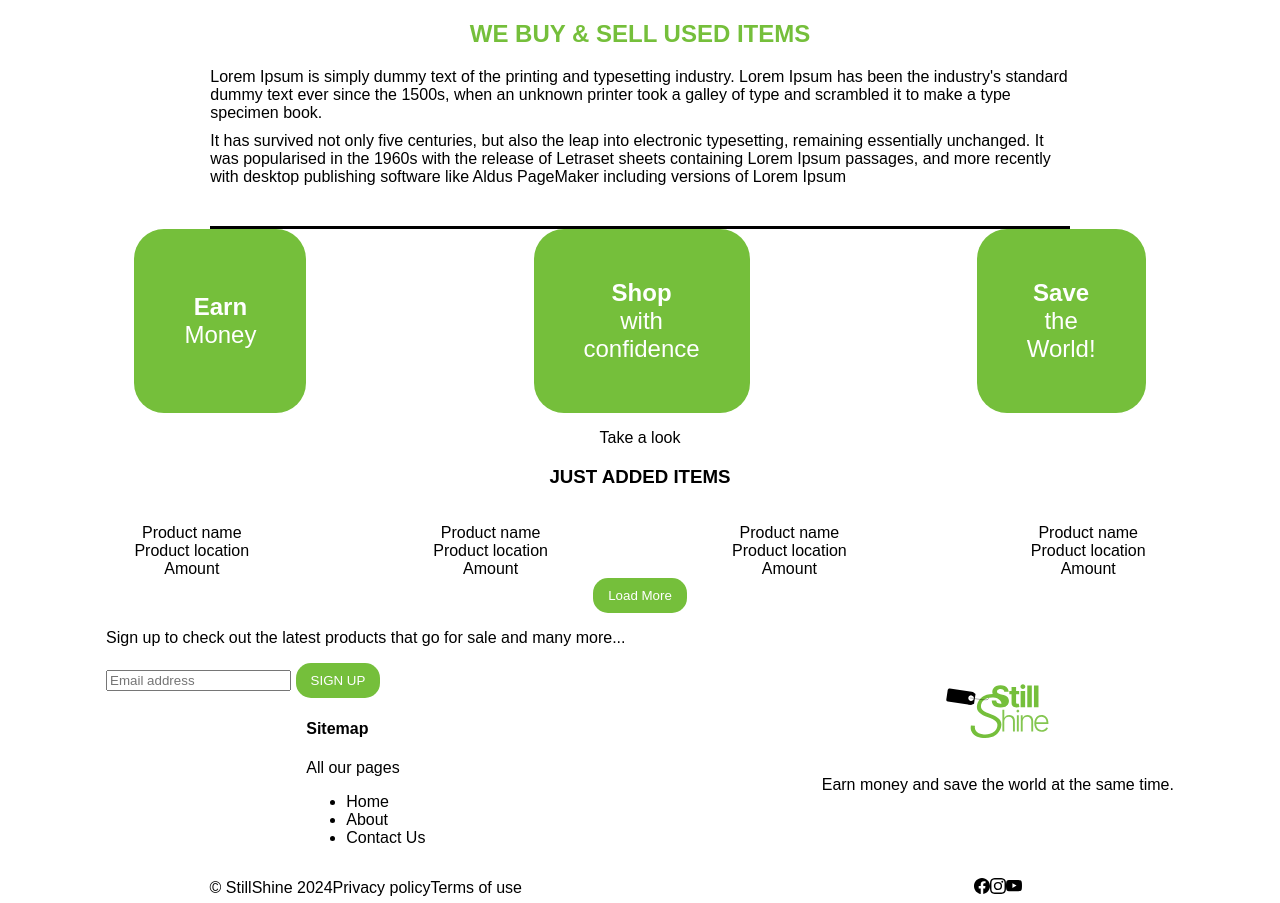
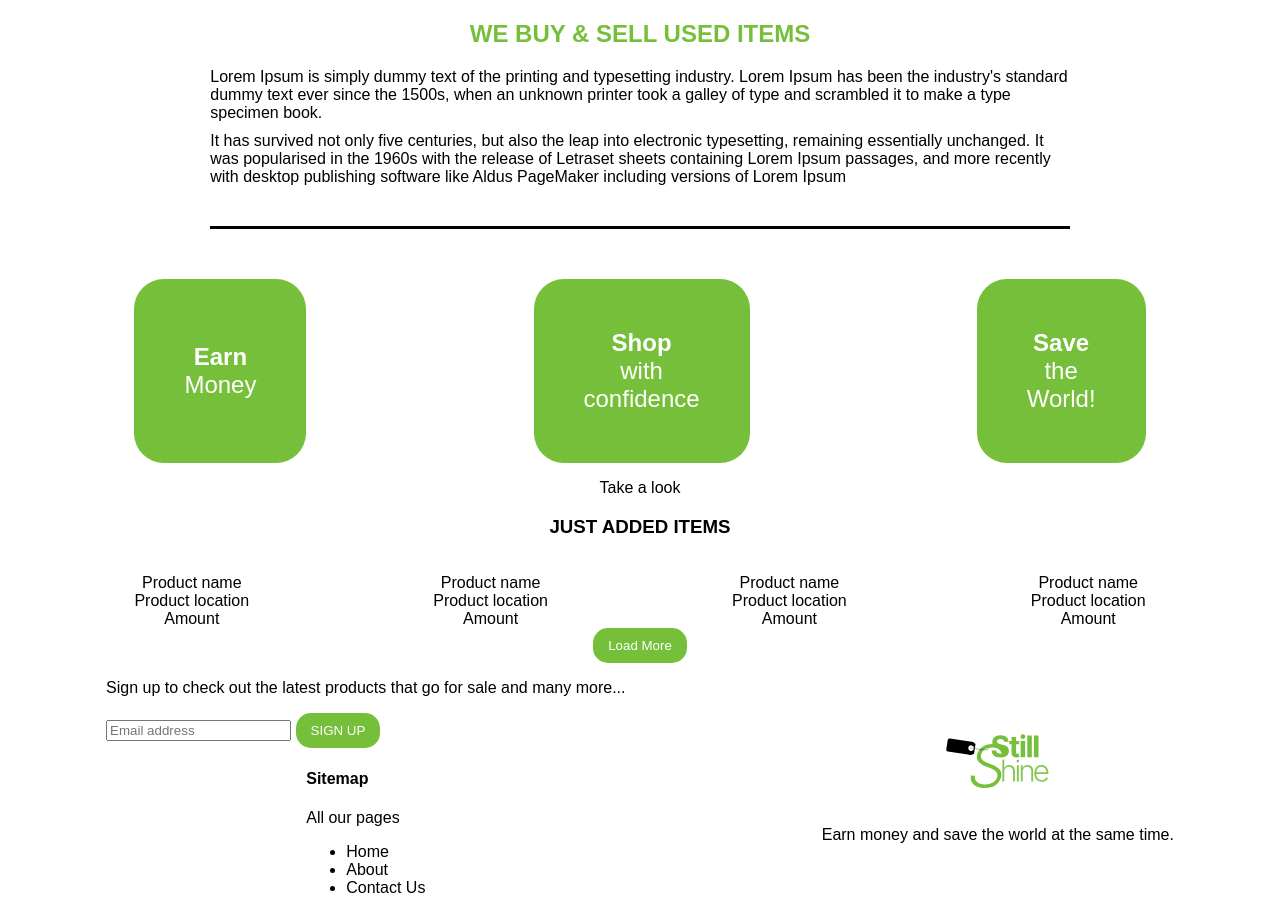
Before and after one commit to patelkvraj/StillShine, a PHP site: page / in a window 1280 px wide. Shown: the part 1440-2343 px from the top of the page. Run offline with PHP 8.4, Linux system fonts and the light colour scheme.

Commit message:
Add class to call to action section and apply padding for improved spacing

```diff
--- a/index.html
+++ b/index.html
@@ -104,7 +104,7 @@
             </p>
           </section>
           <!-- Call to action -->
-          <section>
+          <section class="section_call_to_action">
             <div class="callToAction-flex-container">
                 <div class="callToAction-flex-item"><strong>Earn</strong> <span class="new-line">Money</span></div>
                 <div class="callToAction-flex-item"><strong>Shop</strong> <span class="new-line">with</span> <span class="new-line">confidence</span></div>
--- a/style.css
+++ b/style.css
@@ -150,6 +150,11 @@ h1 {
     border-bottom: 3.5px solid;
     padding-bottom: 40px;
 }
+
+.section_call_to_action {
+    padding-top: 50px;
+}
+
 .new-line-about {
     margin-top: 10px;
 }
```
